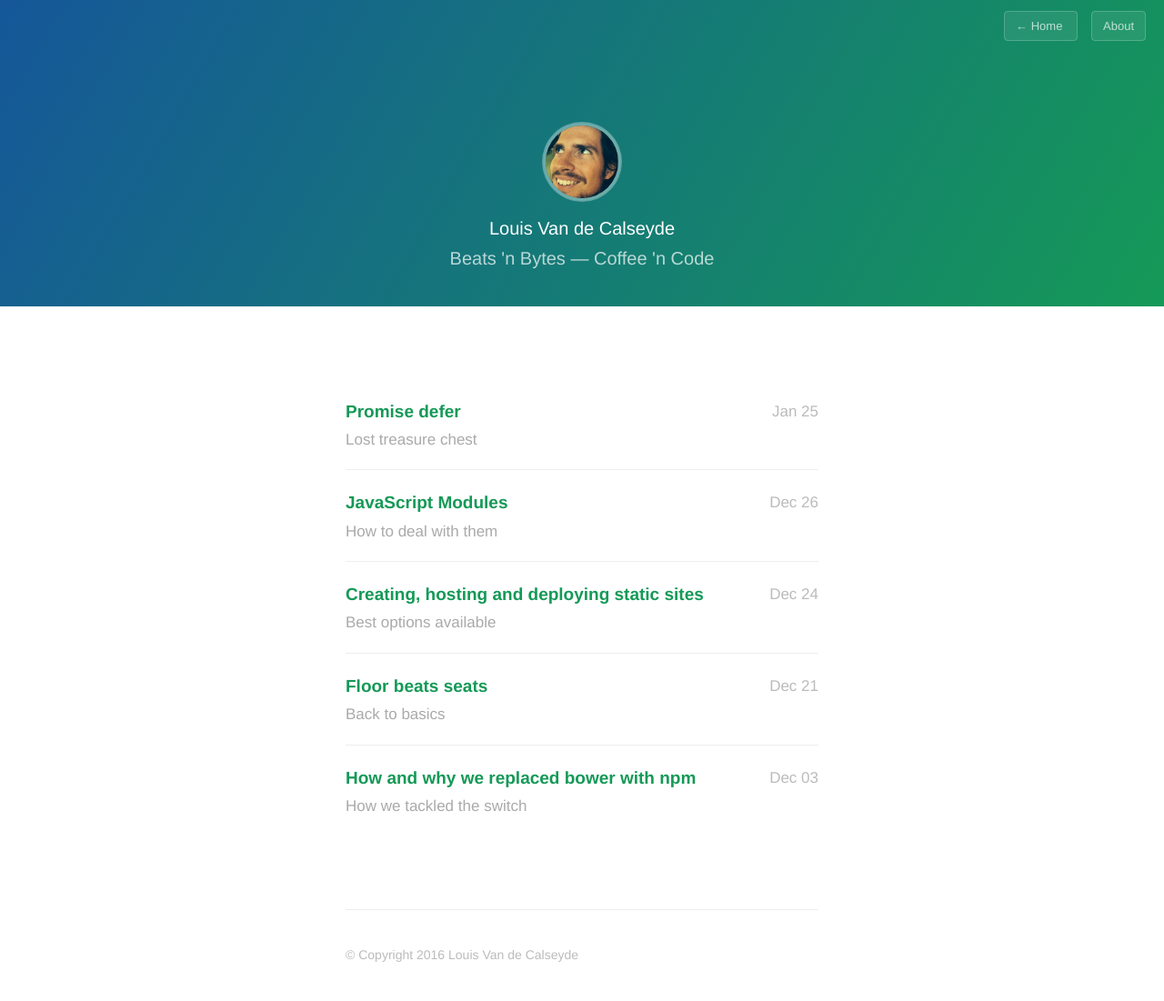
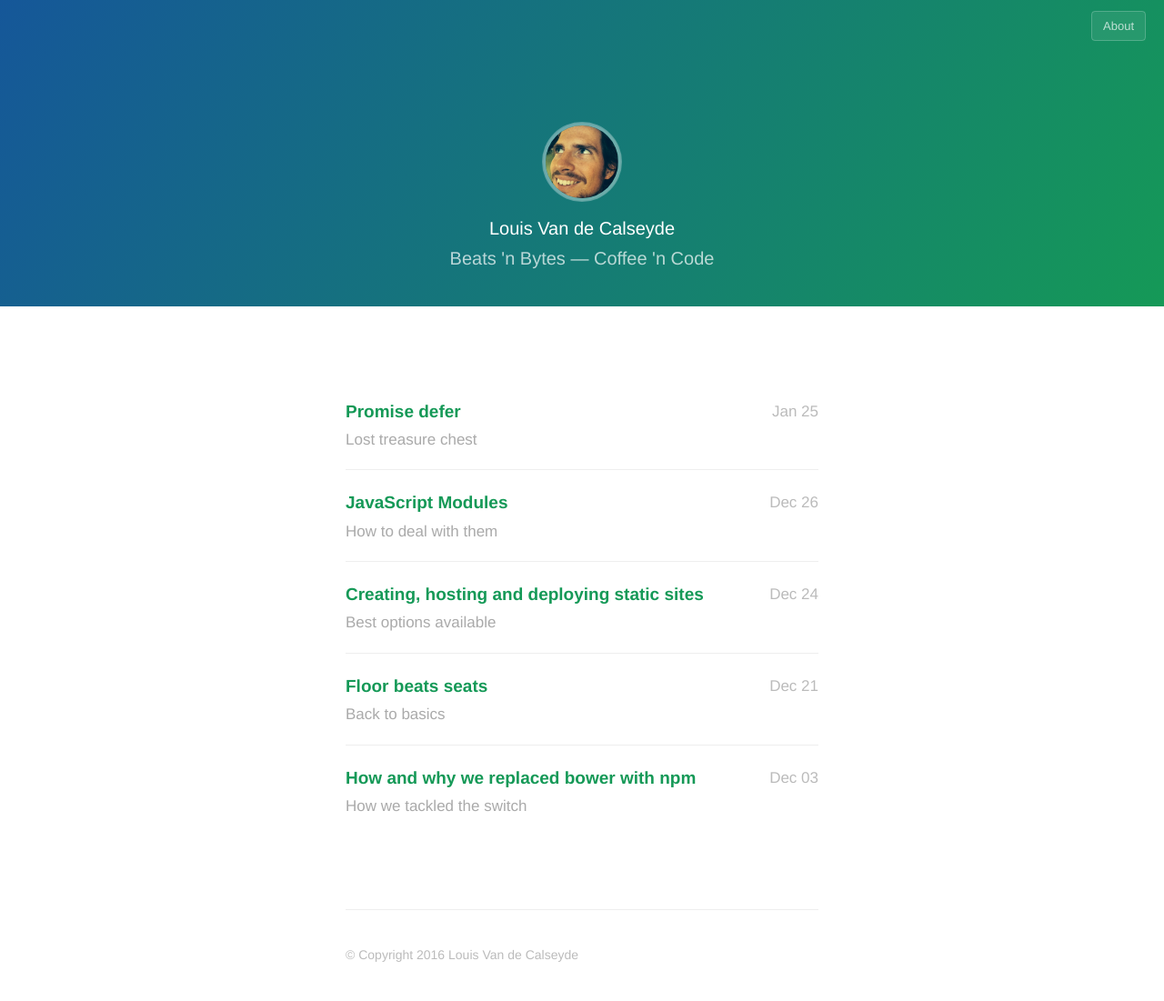
Before and after one commit to vdclouis/vdclouis.github.io, a Jekyll site: the page built from index.html, in a window 1280 px wide. Shown: the whole page at 91% size. Built offline with Jekyll 4.4.1, drawn with Linux system fonts in a browser that asks for light colours; the list of posts is cut into pages by our own code.

Commit message:
fix home button

```diff
--- a/_includes/navigation.html
+++ b/_includes/navigation.html
@@ -1,5 +1,5 @@
 <nav class="main-nav">
-    {% if page.url != "/index.html" %}
+    {% if page.url != "/" %}
         <a href="{{ site.baseurl }}"> <span class="arrow">←</span> Home </a>
     {% endif %}
 
```
